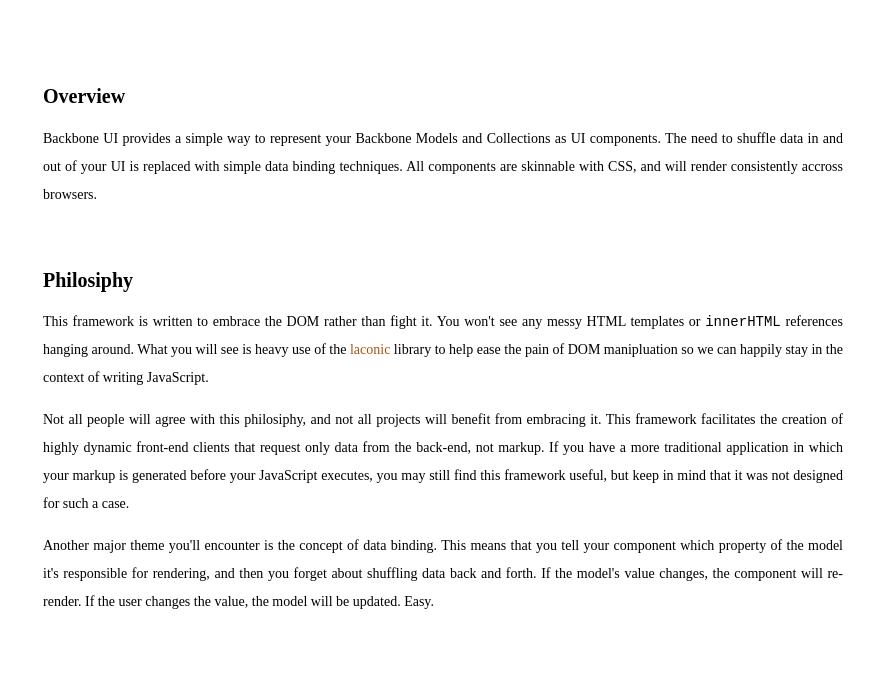
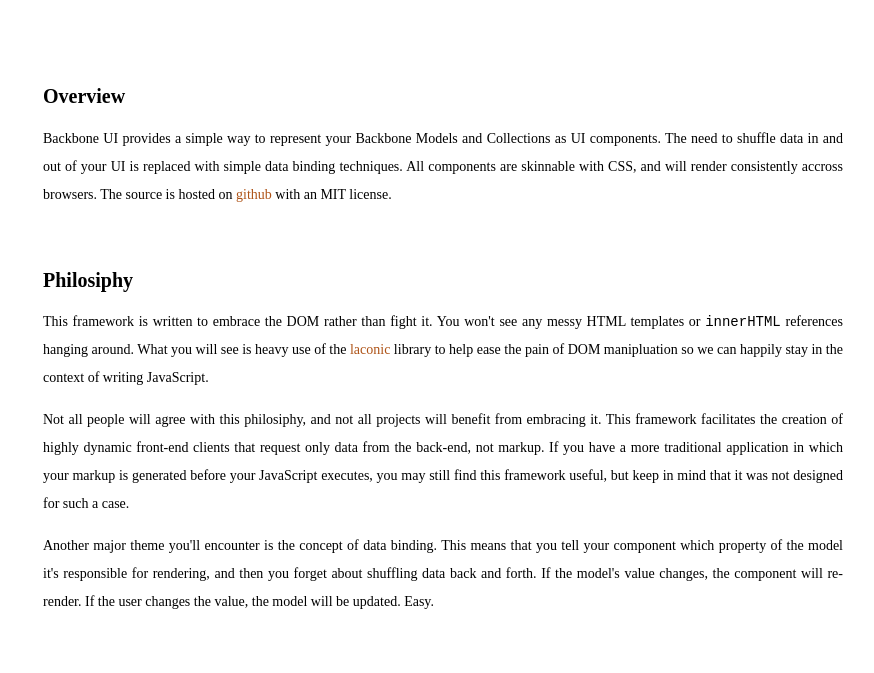
Before and after one commit to soneff/backbone-ui, a website: page doc/src/index.html in a window 1280 px wide. Shown: the part 83-756 px from the top of the page, without its empty margins (5-879 px from the left). Drawn offline with Linux system fonts and the light colour scheme; files whose address does not match are found by name; a web font is replaced by a local one.

Commit message:
updating doc

```diff
--- a/doc/src/index.html
+++ b/doc/src/index.html
@@ -28,7 +28,7 @@
         <h1>Overview</h1>
 
         <p>
-        Backbone UI provides a simple way to represent your Backbone Models and Collections as UI components.  The need to shuffle data in and out of your UI is replaced with simple data binding techniques.  All components are skinnable with CSS, and will render consistently accross browsers.
+        Backbone UI provides a simple way to represent your Backbone Models and Collections as UI components.  The need to shuffle data in and out of your UI is replaced with simple data binding techniques.  All components are skinnable with CSS, and will render consistently accross browsers.  The source is hosted on <a href="https://github.com/perka/backbone-ui">github</a> with an MIT license.
         </p>
       </section>
 
```
